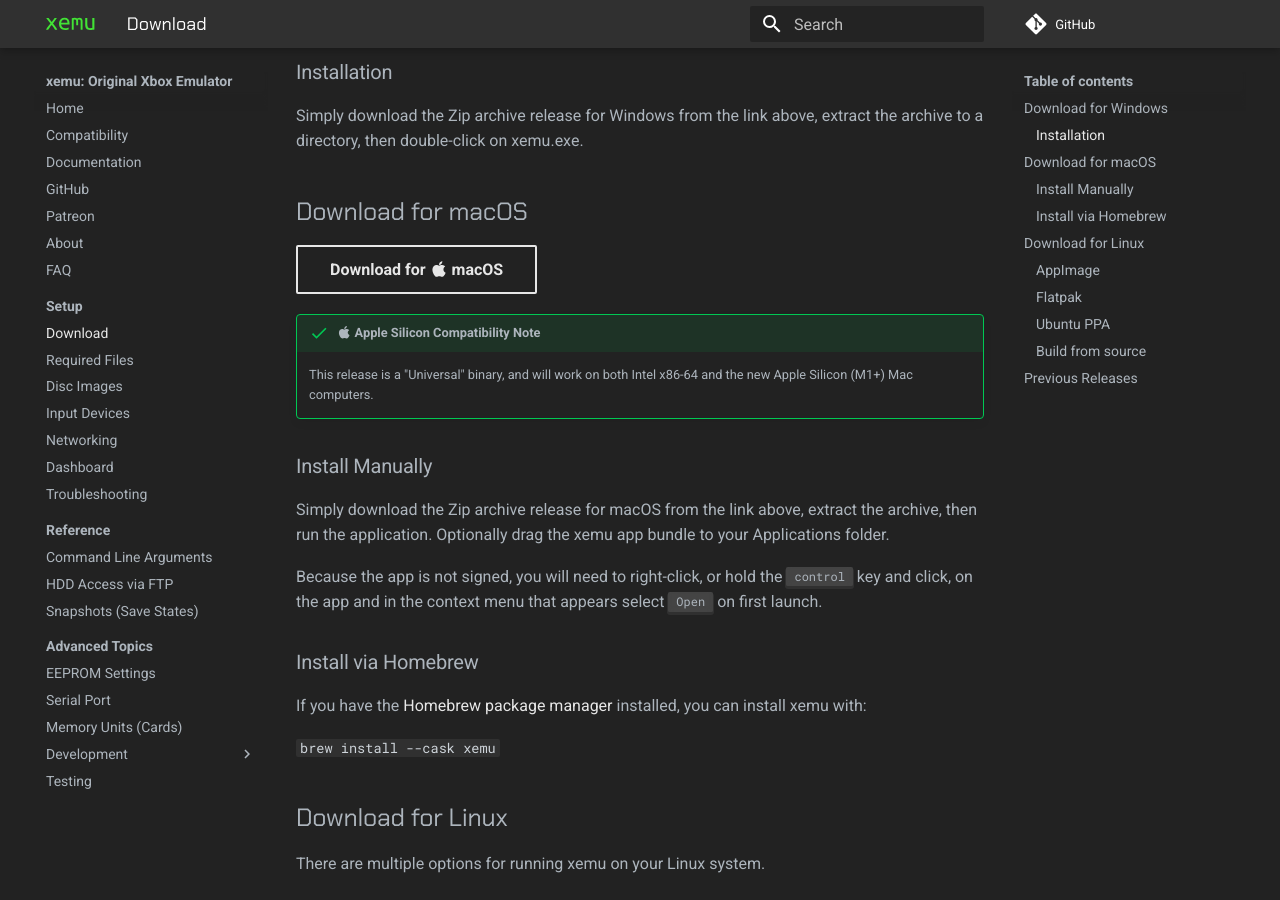
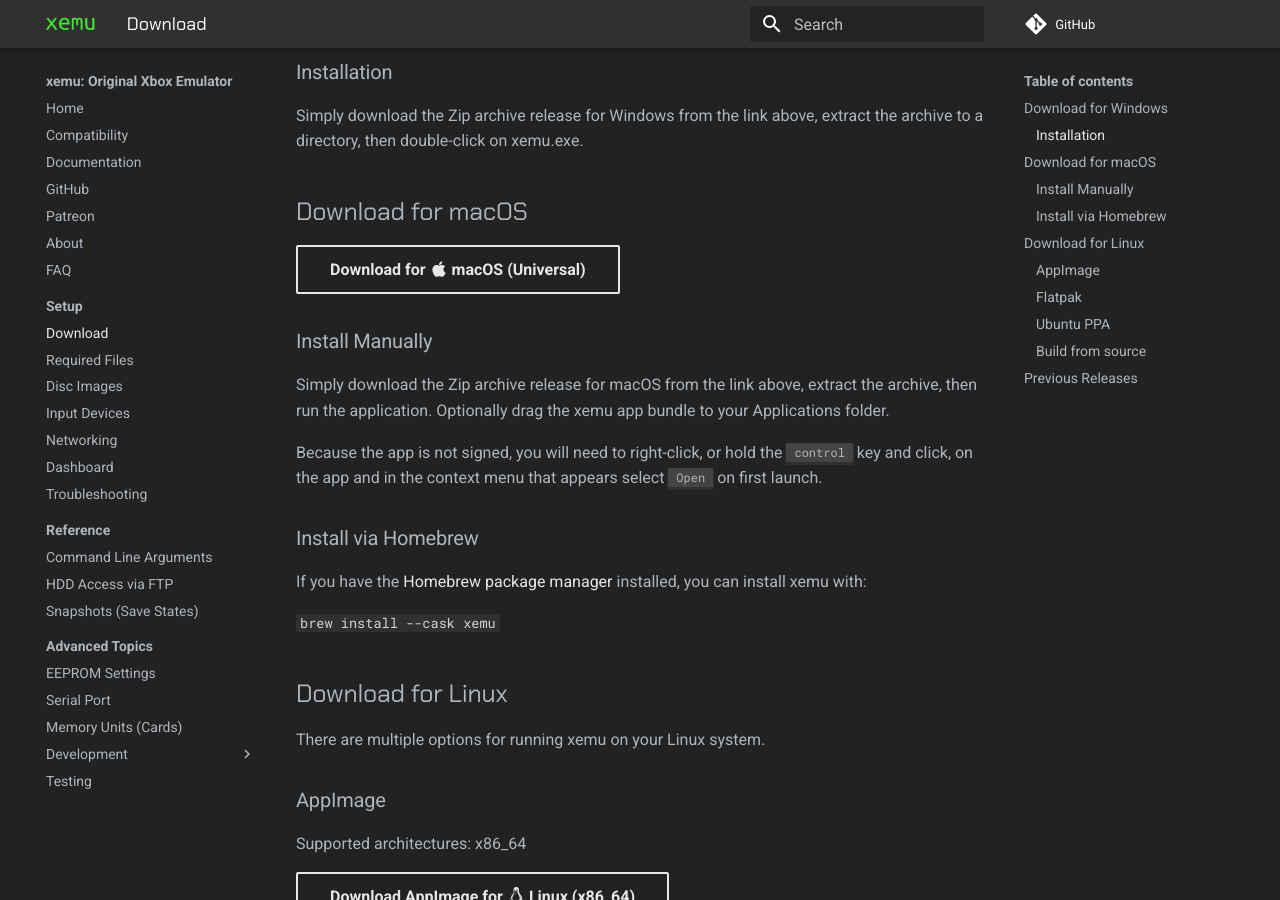
Before and after one commit to xemu-project/xemu-website, an MkDocs documentation site: the page built from docs/docs/download.md, in a window 1280 px wide and 900 px high, scrolled down 302 px. Built offline with MkDocs 1.6.1 and Material for MkDocs 9.7.7, drawn with Linux system fonts in a browser that asks for light colours; comment, search, counter and statistics services are not loaded.

Commit message:
Drop Apple Universal blurb

```diff
--- a/docs/docs/download.md
+++ b/docs/docs/download.md
@@ -8,11 +8,7 @@ Simply download the Zip archive release for Windows from the link above, extract
 
 ## Download for macOS
 
-[Download for :fontawesome-brands-apple: macOS](https://github.com/xemu-project/xemu/releases/latest/download/xemu-macos-universal-release.zip){ .md-button .md-button--secondary }
-
-!!! success ":fontawesome-brands-apple: Apple Silicon Compatibility Note"
-
-	This release is a "Universal" binary, and will work on both Intel x86-64 and the new Apple Silicon (M1+) Mac computers.
+[Download for :fontawesome-brands-apple: macOS (Universal)](https://github.com/xemu-project/xemu/releases/latest/download/xemu-macos-universal-release.zip){ .md-button .md-button--secondary }
 
 ### Install Manually
 
```
